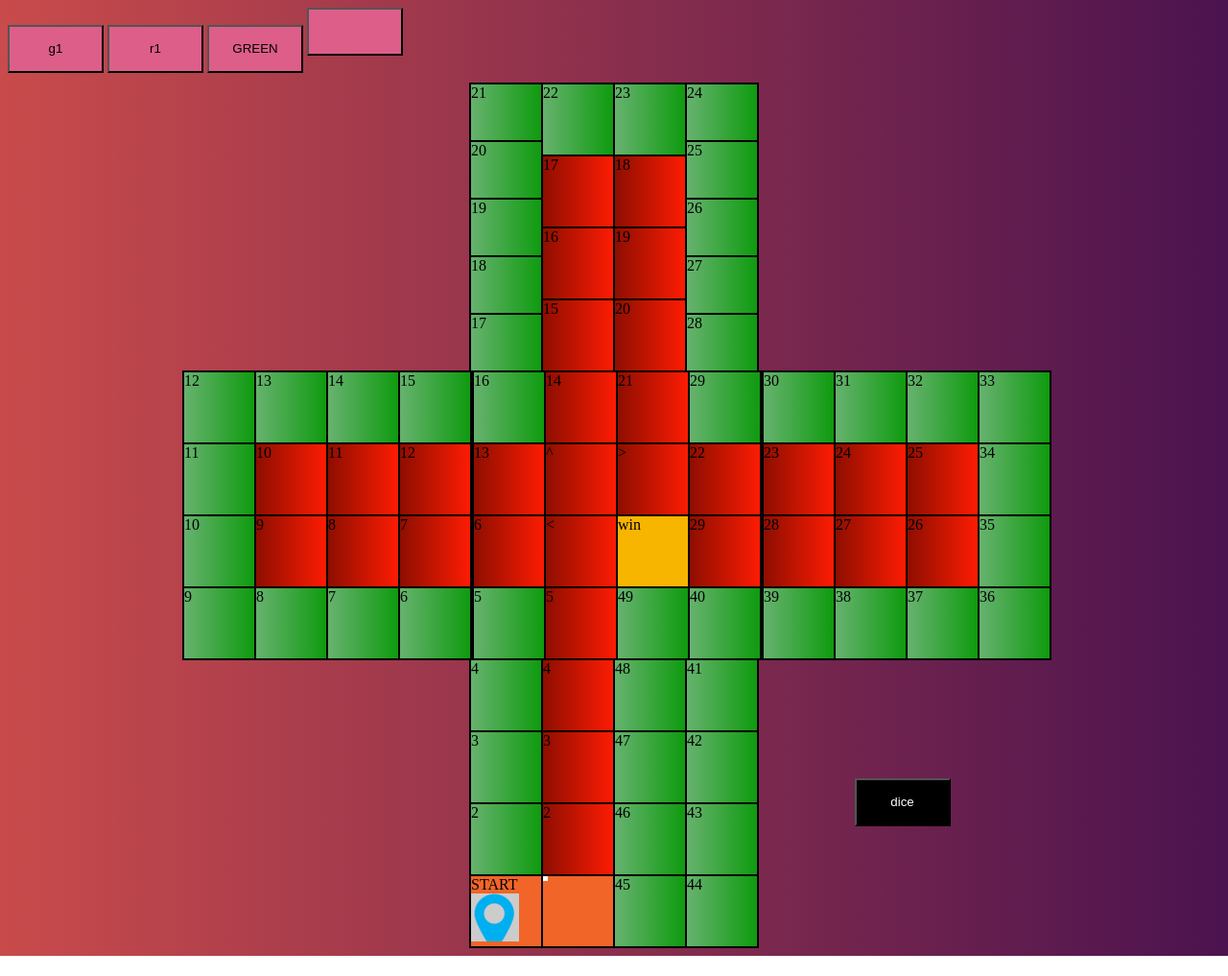
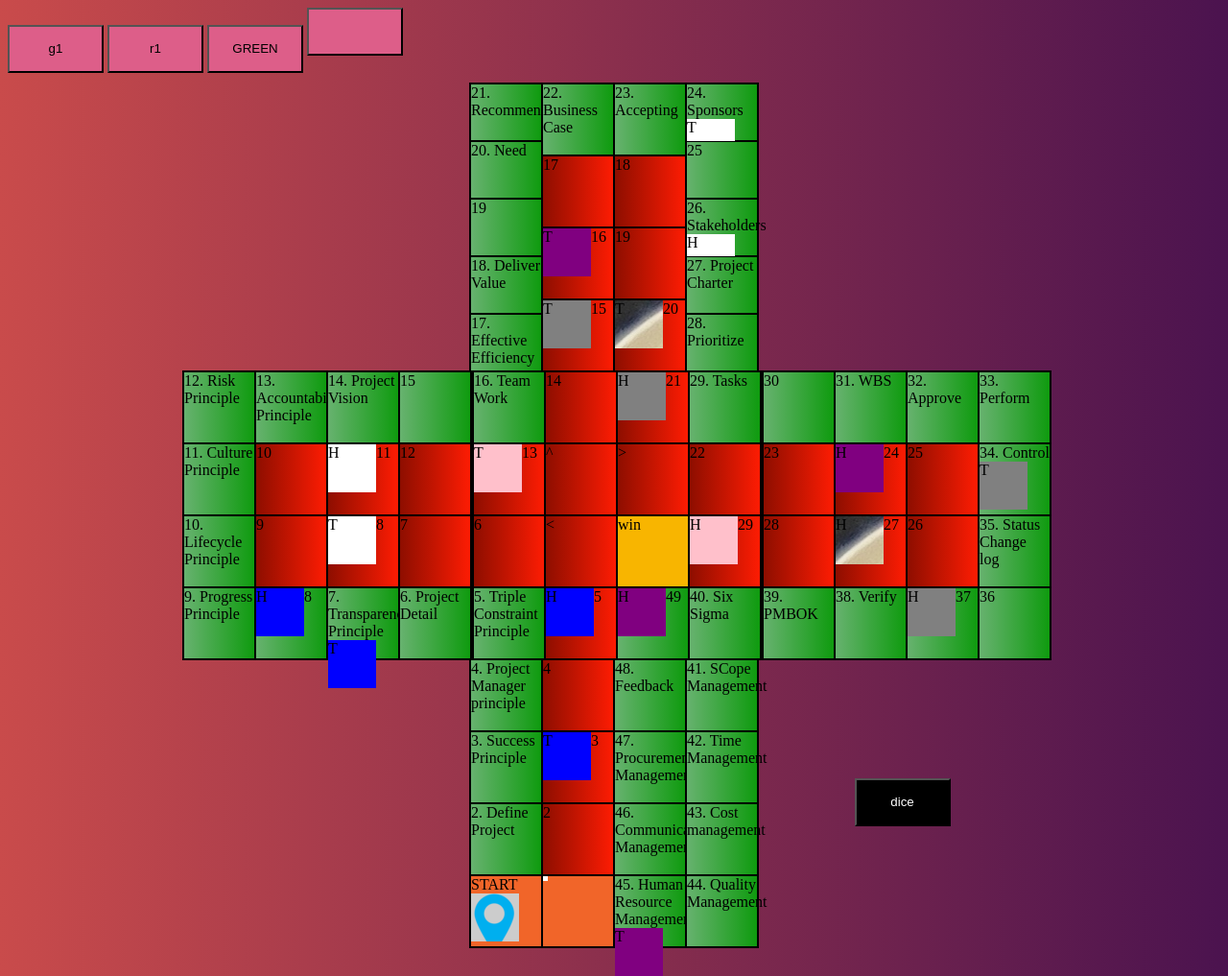
Before and after one commit to ZainAhmed17/pmi-snake-ladder, a plain HTML site: page pmi.html in a window 1280 px wide. Shown: the whole page at 96% size. Before the commit the page ends 996 px from the top, so only its background shows below. Drawn offline with Linux system fonts and the light colour scheme.

Commit message:
green text

```diff
--- a/pmi.html
+++ b/pmi.html
@@ -13,15 +13,15 @@
   <!--path--><div class="r1c2">
     <div class="c5">
         <!--1st line-->
-    <div class="green" id="g21" >21</div>
-    <div class="green" id="g21">20</div>
+    <div class="green" id="g21" >21. Recommended</div>
+    <div class="green" id="g21">20. Need</div>
     <div class="green" id="g19">19</div>
-    <div class="green" id="g18">18</div>
-    <div class="green" id="g17">17</div>
+    <div class="green" id="g18">18. Deliver Value</div>
+    <div class="green" id="g17">17. Effective Efficiency</div>
   </div>
         <div class="c6">
         <!--1st line-->
-    <div class="green" id="g22">22</div>
+    <div class="green" id="g22">22. Business Case</div>
     <div class="red" id="r17">17</div>
     <div class="red" id="r16">16</div>
     <div class="red" id="r15">15</div>
@@ -29,7 +29,7 @@
   </div>
         <div class="c7">
         <!--1st line-->
-    <div class="green" id="g23">23</div>
+    <div class="green" id="g23">23. Accepting</div>
     <div class="red" id="r18">18</div>
     <div class="red" id="r19">19</div>
     <div class="red "id="r20">20</div>
@@ -37,11 +37,11 @@
   </div>
         <div class="c8">
         <!--1st line-->
-    <div class="green" id="g24">24</div>
+    <div class="green" id="g24">24. Sponsors</div>
     <div class="green" id="g25">25</div>
-    <div class="green" id="g26">26</div>
-    <div class="green" id="g27">27</div>
-    <div class="green" id="g28">28</div>
+    <div class="green" id="g26">26. Stakeholders</div>
+    <div class="green" id="g27">27. Project Charter</div>
+    <div class="green" id="g28">28. Prioritize</div>
   </div>
   </div>
   <!--white--><div class="r1c3"></div>
@@ -50,36 +50,36 @@
 <div class="b2">
     <!--path--><div class="r2c1" >
  <div class="c10">
-      <div class="green" id="g12">12</div>
-      <div class="green"  id="g11">11</div>
-      <div class="green" id="g10">10</div>
-      <div class="green" id="g9">9</div>
+      <div class="green" id="g12">12. Risk Principle</div>
+      <div class="green"  id="g11">11. Culture Principle</div>
+      <div class="green" id="g10">10. Lifecycle Principle</div>
+      <div class="green" id="g9">9. Progress Principle</div>
        </div>
        <div class="c11">
-      <div class="green" id="g13">13</div>
+      <div class="green" id="g13">13. Accountability Principle</div>
       <div class="red" id="r10">10</div>
       <div class="red" id="r9">9</div>
       <div class="green" id="g8">8</div>
        </div>
        <div class="c12">
-      <div class="green" id="g14">14</div>
+      <div class="green" id="g14">14. Project Vision</div>
       <div class="red" id="r11">11</div>
       <div class="red" id="r8">8</div>
-      <div class="green" id="g7">7</div>
+      <div class="green" id="g7">7. Transparency Principle</div>
        </div>
           <div class="c13">
       <div class="green" id="g15">15</div>
       <div class="red" id="r12">12</div>
       <div class="red" id="r7">7</div>
-      <div class="green" id="g6">6</div>
+      <div class="green" id="g6">6. Project Detail</div>
        </div>
     </div>
   <!--path--><div class="r2c2">
 <div class="c19">
-      <div class="green" id="g16">16</div>
+      <div class="green" id="g16">16. Team Work</div>
       <div class="red" id="r13"> 13 </div>
       <div class="red "id="r6"> 6 </div>
-      <div class="green" id="g5">5</div>
+      <div class="green" id="g5">5. Triple Constraint Principle</div>
        </div>
        <div class="c20">
       <div class="red "id="r14">14</div>
@@ -94,10 +94,10 @@
       <div class="green" id="g49">49</div>
        </div>
           <div class="c22">
-      <div class="green" id="g29"> 29</div>
+      <div class="green" id="g29"> 29. Tasks</div>
       <div class="red" id="r22"> 22 </div>
       <div class="red" id="r29">29</div>
-      <div class="green" id="g40"> 40 </div>
+      <div class="green" id="g40"> 40. Six Sigma </div>
        </div>
 
 
@@ -107,25 +107,25 @@
       <div class="green" id="g30">30</div>
       <div class="red" id="r23">23</div>
       <div class="red" id="r28">28</div>
-      <div class="green" id="g39">39</div>
+      <div class="green" id="g39">39. PMBOK</div>
 
 </div>
  <div class="c15">
-      <div class="green" id="g31">31</div>
+      <div class="green" id="g31">31. WBS</div>
       <div class="red" id="r24">24</div>
       <div class="red" id="r27">27</div>
-      <div class="green" id="g38">38</div>
+      <div class="green" id="g38">38. Verify</div>
        </div>
        <div class="c16">
-      <div class="green" id="g32">32</div>
+      <div class="green" id="g32">32. Approve</div>
       <div class="red" id="r25">25</div>
       <div class="red" id="r26">26</div>
       <div class="green" id="g37">37</div>
        </div>
        <div class="c17">
-      <div class="green" id="g33">33</div>
-      <div class="green" id="g34">34</div>
-      <div class="green" id="g35">35</div>
+      <div class="green" id="g33">33. Perform</div>
+      <div class="green" id="g34">34. Control</div>
+      <div class="green" id="g35">35. Status Change log</div>
       <div class="green" id="g36">36</div>
        </div>
 
@@ -140,9 +140,9 @@
   <!--white--><div class="r3c2">
     <div class="c1">
         <!--1st line-->
-    <div class="green" id="g4">4</div>
-    <div class="green" id="g3">3</div>
-    <div class="green" id="g2">2</div>
+    <div class="green" id="g4">4. Project Manager principle</div>
+    <div class="green" id="g3">3. Success Principle</div>
+    <div class="green" id="g2">2. Define Project</div>
     <div class="orange"  id="g1">START
       <div class="square" id="bluePawan"></div></div>
   </div>
@@ -158,18 +158,18 @@
     </div>
     <div class="c3">
     <!--3rd line-->
-     <div class="green" id="g48">48</div>
-    <div class="green" id="g47">47</div>
-    <div class="green" id="g46">46</div>
-    <div class="green" id="g45">45</div>
+     <div class="green" id="g48">48. Feedback </div>
+    <div class="green" id="g47">47. Procurement Management</div>
+    <div class="green" id="g46">46. Communication Management</div>
+    <div class="green" id="g45">45. Human Resource Management</div>
 
     </div>
     <div class="c4">
     <!--4th line-->
-     <div class="green" id="g41">41</div>
-     <div class="green" id="g42">42</div>
-    <div class="green" id="g43">43</div>
-    <div class="green" id="g44">44</div>
+     <div class="green" id="g41">41. SCope Management</div>
+     <div class="green" id="g42">42. Time Management</div>
+    <div class="green" id="g43">43. Cost management</div>
+    <div class="green" id="g44">44. Quality Management</div>
 
     </div>
 
@@ -264,18 +264,16 @@ function movePawnGreen(move,currentPostion){
       document.getElementById("dicePosition").innerHTML = "g"+(currentPostionValue+1);
       break;
     case 2:
-<<<<<<< HEAD
-    let remove;3
+    let remove=3;
     console.log('my child',document.getElementById("g"+(currentPostionValue)).childNodes[1].id)
     console.log("my data",document.getElementById("g"+(currentPostionValue)))
     if("g"+(currentPostionValue).id != 'whitePawan')
       remove = 2
     else
       remove = 1
-=======
+
     if(moveSnakesGreen('GREEN',currentPostionValue,squareDiv))
       return;
->>>>>>> 257d46de09f4558c66de4f56fd2477364ead8b51
     let posDice = currentPostion.charAt(0)+(currentPostionValue+2);
     document.getElementById("g"+(currentPostionValue)).removeChild(document.getElementById("g"+(currentPostionValue))
                               .childNodes[remove])
--- a/pmistyle.css
+++ b/pmistyle.css
@@ -223,6 +223,8 @@ float: left;
   width: 50px;
   height: 50px;
   float:left;
+  background-image: url("dice_images/dice1.jpg");
+   background-color: #cccccc;
  }
 
 .square{
```
Also changed, not shown: 1 other file.
